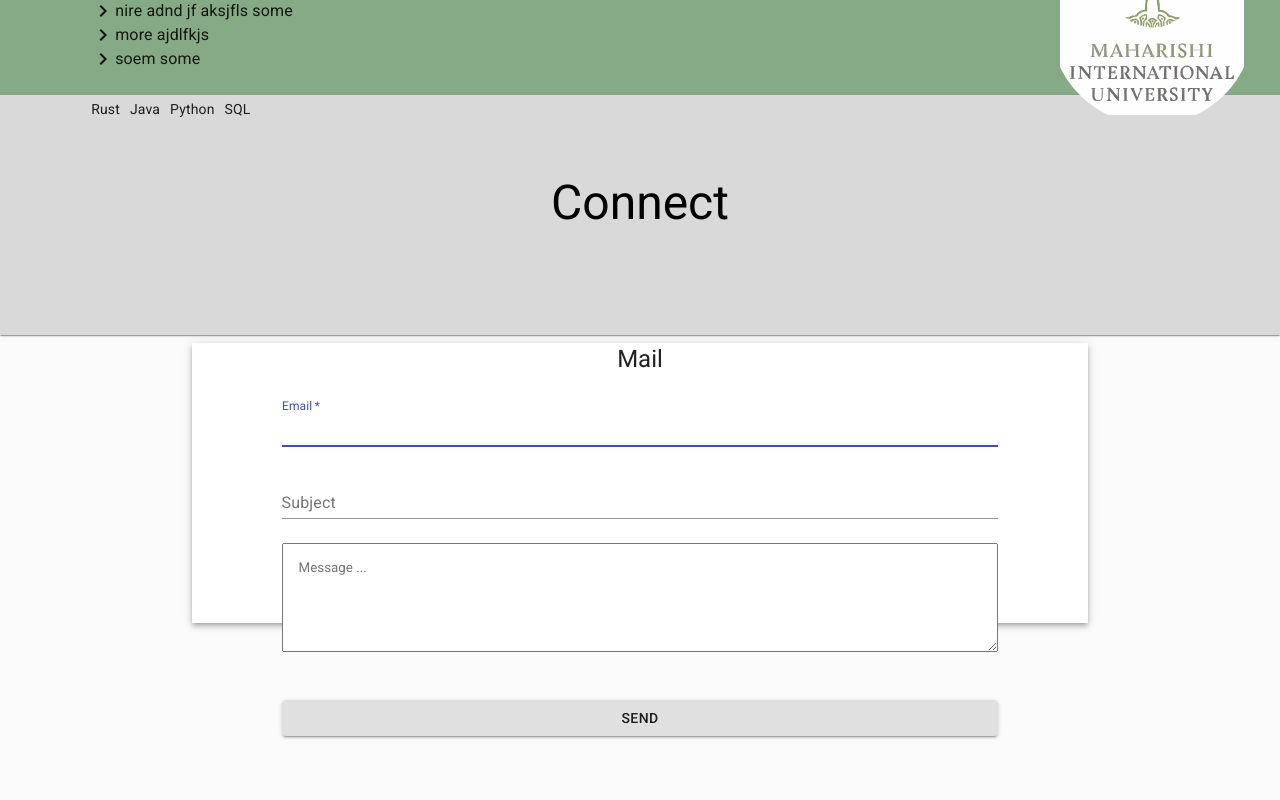
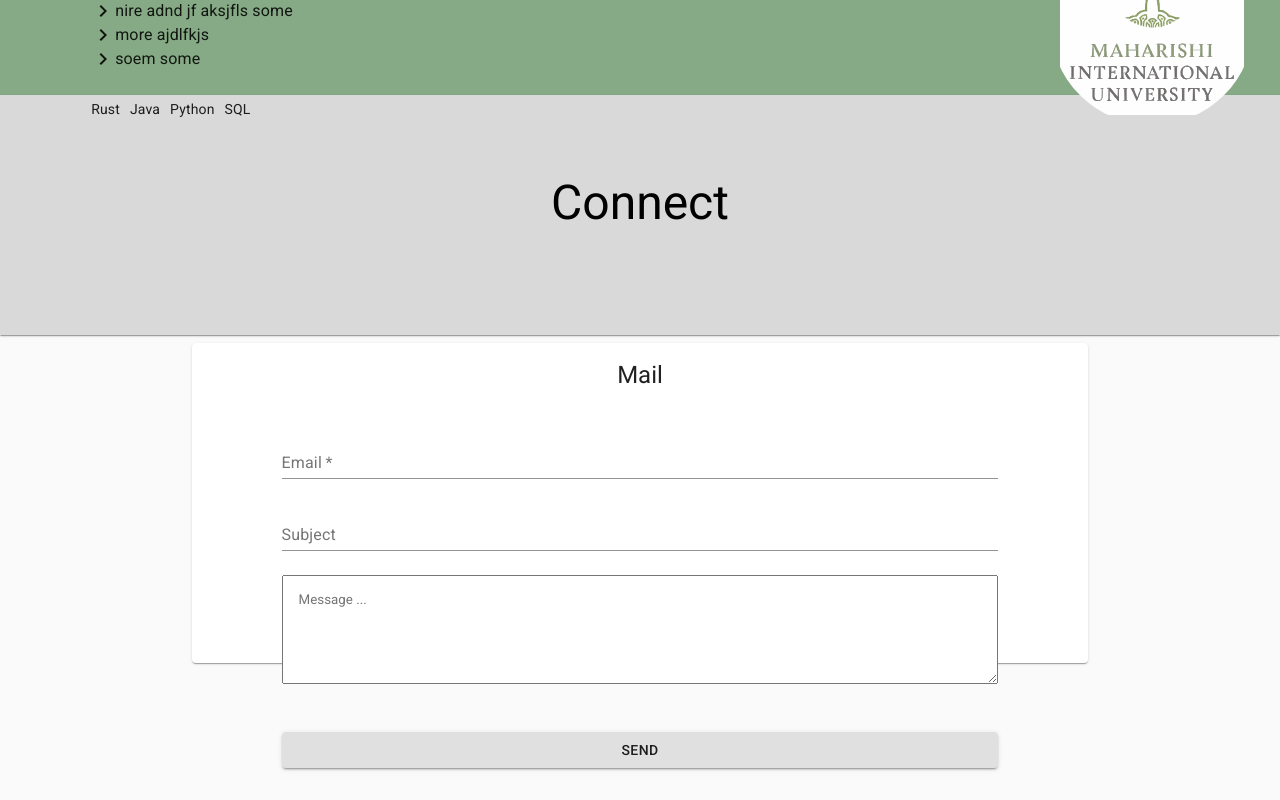
Before and after one commit to AbrahamBisrat/com_abisrat, a React (Create React App) app: page / in a window 1280 px wide. Shown: the part 4049-4849 px from the top of the page. Before the commit the page ends 4817 px from the top, so only its background shows below. Built offline with nearby package versions, Linux system fonts and the light colour scheme.

Commit message:
updated readme

```diff
--- a/src/components/DrawerMenu.jsx
+++ b/src/components/DrawerMenu.jsx
@@ -15,9 +15,9 @@ const linkStyles = {
     color: theme.palette.text.primary,
 };
 const iconStyle = {
-    margin: '1%',
+    margin: '3%',
     position: 'fixed',
-    zIndex: '1000'
+    zIndex: '1000',
 };
 const MenuItem = ({ icon, text, to }) => {
     return (
@@ -44,9 +44,8 @@ export const DrawerMenu = () => {
         <Box sx={{ display: 'flex', backgroundColor: '#e6e6e6'}}>
             <IconButton style={iconStyle} edge='start'
                 color='inherit' aria-label='logo' onClick={toggleDrawer(true)}>
-                <MenuIcon />
+                <MenuIcon style={{ height: '2.5rem', width: '2.5rem' }}/>
             </IconButton>
-            {/* PaperProps={{ style: { width: '15%' } }}  drawer width*/}
             <Drawer transitionDuration={450} anchor='left'
                 open={open} onClose={toggleDrawer(false)}>
                 <Box role="presentation" onClick={toggleDrawer(false)} onKeyDown={toggleDrawer(false)} >
--- a/src/components/pages/connect.jsx
+++ b/src/components/pages/connect.jsx
@@ -2,6 +2,7 @@ import { Typography, Box, Paper, Button, TextField, TextareaAutosize, createThem
 import { useState } from 'react';
 import CircularProgress from "@material-ui/core/CircularProgress";
 import AssignmentTurnedInIcon from '@material-ui/icons/AssignmentTurnedIn';
+// import TaskAltIcon from '@mui/icons-material/TaskAlt';
 
 const theme = createTheme();
 const profileTextStyle = {
@@ -13,7 +14,7 @@ const profileTextStyle = {
 };
 const paperStyles = {
     boxShadow: 3,
-    height: '35vh',
+    height: '40vh',
     width: '70vw',
     margin: '0 auto',
     marginTop: 8,
@@ -71,19 +72,19 @@ const Connect = () => {
                 </Box>
             </Paper>
 
-            <Paper square elevation={4} style={paperStyles} >
-                <Typography component="h1" variant="h5">
+            <Paper elevation={1} style={paperStyles} >
+                <Typography component="h1" variant="h5" style={{ margin: '1rem 0' }}>
                     Mail
                 </Typography>
                 {sending ? (
                     <Box style={{ ...centered }}>
-                        <div> Sending... </div>
+                        <div style={{ margin: '1rem 0' }}> Sending... </div>
                         <CircularProgress />
                     </Box>
                 ) : (
                     <Box component="form" onSubmit={handleSubmit} noValidate sx={{ mt: 1 }} style={ innerFormStyles }>
                         <TextField margin="normal" required id="email" label="Email"
-                            name="email" autoComplete="email" autoFocus />
+                            name="email" autoComplete="email" />
 
                         <TextField margin="normal" name="subject" label="Subject" type="text" id="subject" />
 
@@ -94,10 +95,11 @@ const Connect = () => {
                             Send
                         </Button>
                     </Box>
-                ) }
+                )}
                 {sent && (
                     <Box style={{height: '100%', ...centered}}>
                         <AssignmentTurnedInIcon style={{ height: '5rem', width: '5rem', margin: '0 auto', }}/>
+
                         <Typography variant='h5'>
                             Got it, I will get back to you as soon as possible.
                         </Typography>
--- a/src/components/pages/profile.jsx
+++ b/src/components/pages/profile.jsx
@@ -28,7 +28,7 @@ const promptTextStyle = {
 }
 const avatarStyles = {
     width:'auto',
-    height: '100%',
+    height: '20rem',
     border: '3px solid #fff',
 }
 const profileAnswerStyle = {
```
Also changed, not shown: 1 other file (tests, documents, lock files or other folders).
